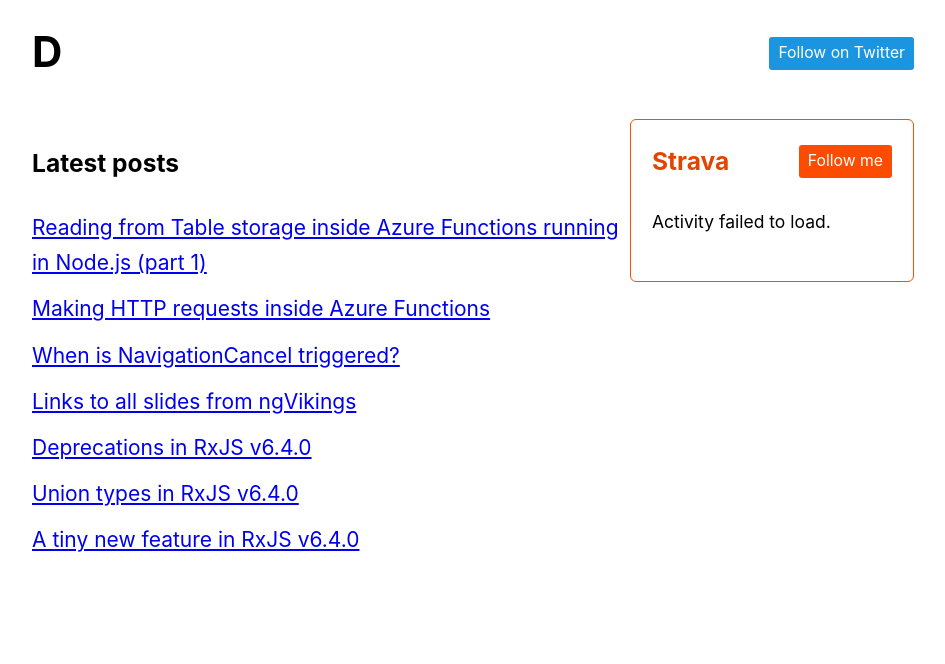
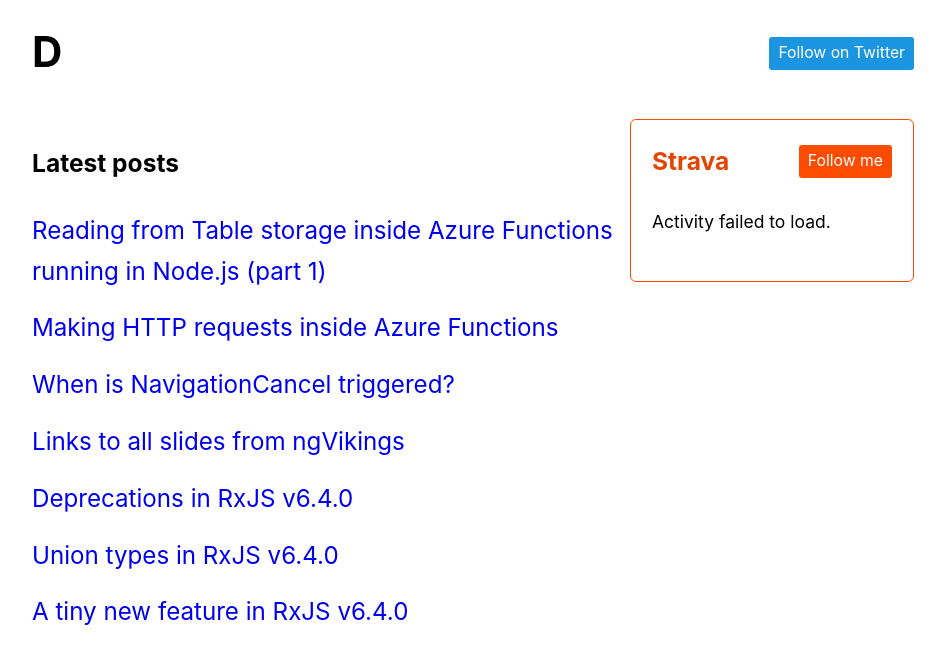
Before and after one commit to dzhavat/dzhavat.github.io, a Jekyll site: the page built from index.md, in a window 1280 px wide. Shown: the top 664 px of the page, without its empty margins (167-1112 px from the left). Built offline with Jekyll 4.4.1, drawn with Linux system fonts in a browser that asks for light colours; our own code applies the rules of GitHub Pages for plain Markdown files.

Commit message:
Update custom.css

```diff
--- a/assets/css/custom.css
+++ b/assets/css/custom.css
@@ -32,7 +32,21 @@ main img {
 }
 
 .posts li {
-  margin-bottom: 0.5rem;
+  margin-bottom: 0.75rem;
+}
+
+.posts a {
+  font-size: 1.15rem;
+  text-decoration: none;
+}
+
+.posts a:hover {
+  text-decoration: underline;
+}
+
+.posts .publish-date {
+  color: #a4a3a3;
+  font-size: 0.75rem;
 }
 
 figure {
```
